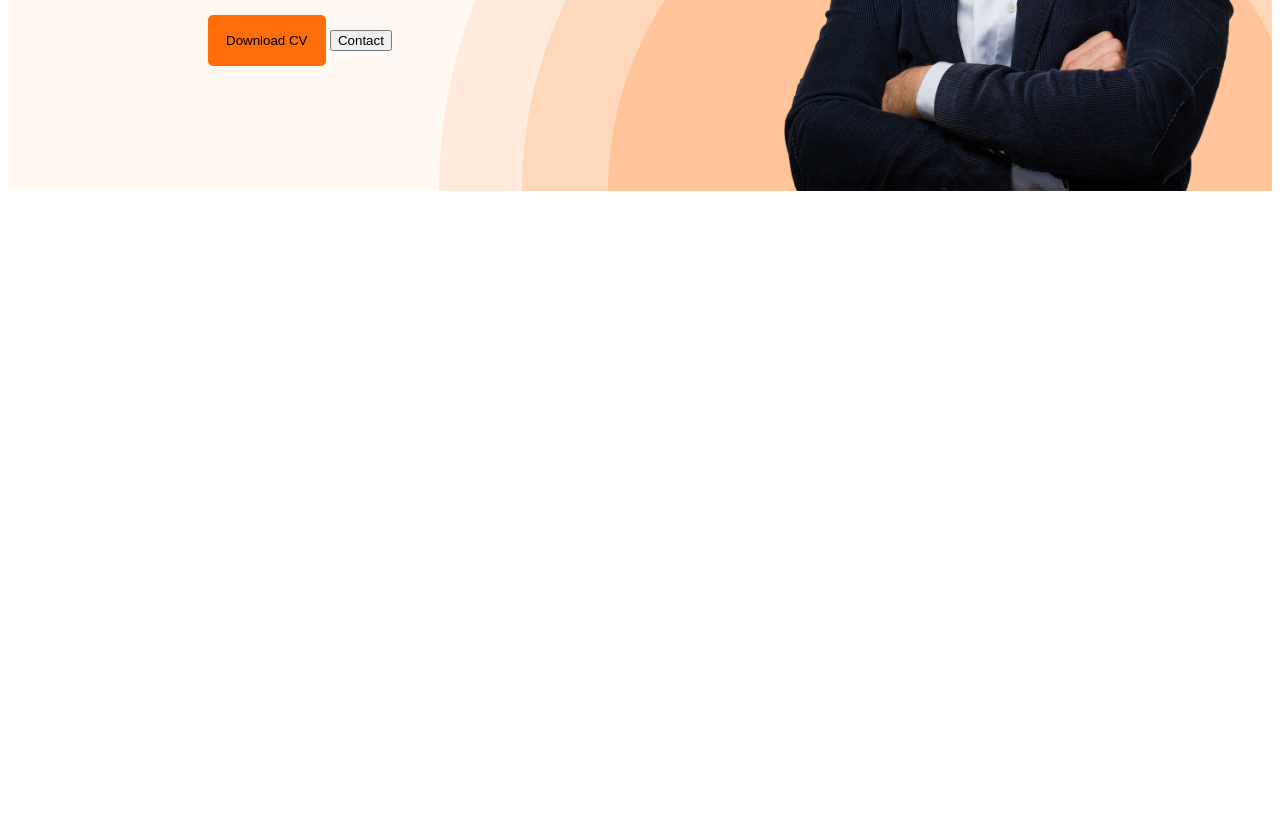
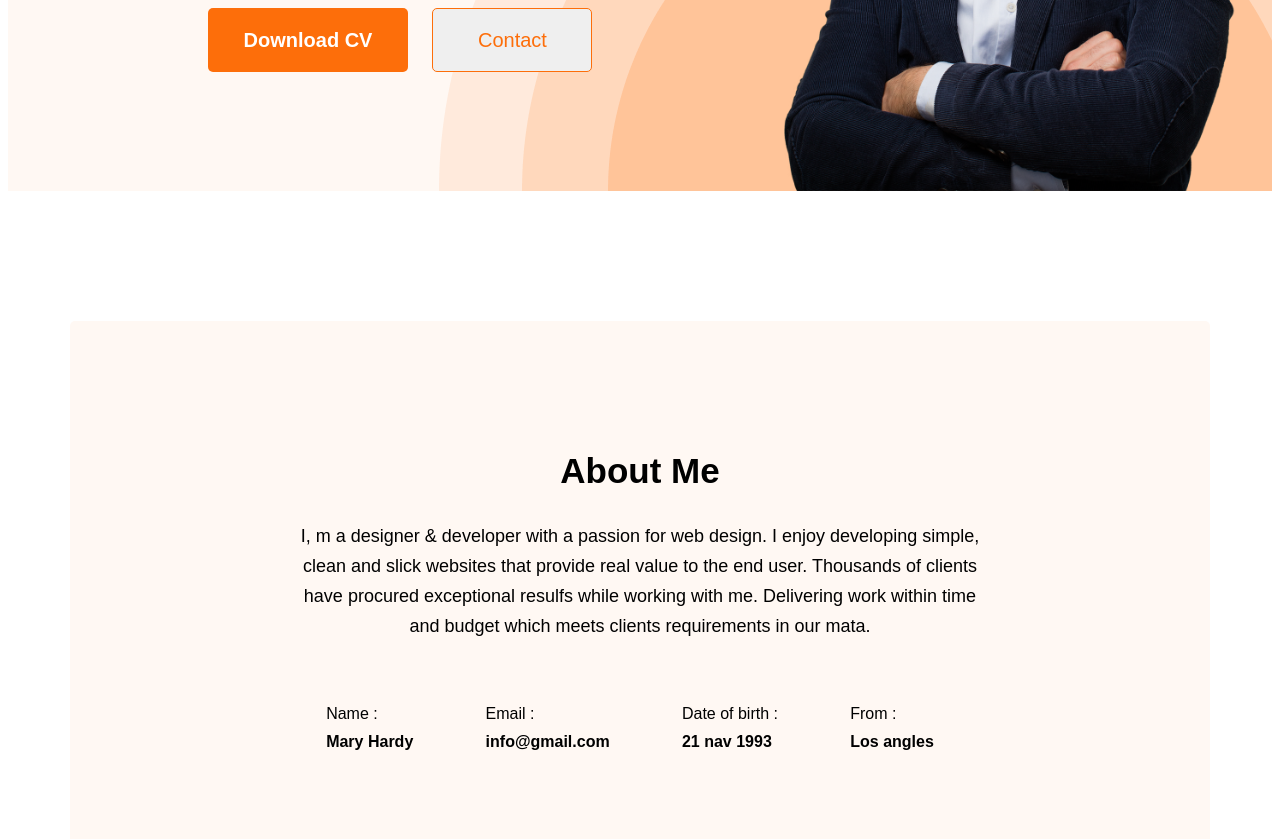
Before and after one commit to ahmedfoyaz/developer-fortfolio, a plain HTML site: page index.html in a window 1280 px wide. Shown: the part 589-1428 px from the top of the page. Before the commit the page ends 800 px from the top, so only its background shows below. Drawn offline with Linux system fonts and the light colour scheme.

Commit message:
about information added

```diff
--- a/index.html
+++ b/index.html
@@ -31,13 +31,43 @@
             Shot what able cold new see hold.Friendly as an betrayed formerly
             he. Morning because as to society behaved moments.
           </p>
-          <button class="btn-primary">Download CV</button>
+          <button class="btn-download">Download CV</button>
           <button class="btn-contact">Contact</button>
         </div>
         <img src="/images/hardy.png" alt="" class="banner-pic" />
       </div>
     </header>
-    <main></main>
+    <main>
+      <section class="about">
+        <h3 class="section-title">About Me</h3>
+        <p class="section-description">
+          I, m a designer & developer with a passion for web design. I enjoy
+          developing simple, clean and slick websites that provide real value to
+          the end user. Thousands of clients have procured exceptional resulfs
+          while working with me. Delivering work within time and budget which
+          meets clients requirements in our mata.
+        </p>
+        <div class="about-info-container">
+          <!-- .about-info*4>h4.info-title+p.info-description  -->
+          <div class="about-info">
+            <p class="info-title">Name :</p>
+            <h4 class="info-description">Mary Hardy</h4>
+          </div>
+          <div class="about-info">
+            <p class="info-title">Email :</p>
+            <h4 class="info-description">info@gmail.com</h4>
+          </div>
+          <div class="about-info">
+            <p class="info-title">Date of birth :</p>
+            <h4 class="info-description">21 nav 1993</h4>
+          </div>
+          <div class="about-info">
+            <p class="info-title">From :</p>
+            <h4 class="info-description">Los angles</h4>
+          </div>
+        </div>
+      </section>
+    </main>
 
     <footer></footer>
   </body>
--- a/styles/style.css
+++ b/styles/style.css
@@ -98,3 +98,66 @@ nav li a{
     color: #474747;
     margin-top: 20px;
 }
+.btn-download{
+    background: #FD6E0A;
+    width: 200px;
+    height: 64px;
+    border: none;
+    border-radius: 5px;
+    margin-right: 20px;
+    color: white;
+    font-size: 20px;
+    font-weight: bold;
+    padding: 0;
+}
+.btn-contact{
+    width: 160px;
+    height: 64px;
+    border: 1px solid #FD6E0A;
+    border-radius: 5px;
+    color: #FD6E0A;
+    font-size: 20px;
+    padding: 0;
+
+}
+
+/* main section styles */
+main{
+    max-width: 1140px;
+    margin: 0 auto;
+}
+
+/* about me section styles */
+.section-title{
+    font-size: 35px;
+    font-weight: bold;
+    text-align: center;
+    margin: 0;
+}
+.section-description{
+    margin-top: 0;
+    padding:30px 100px;
+    font-size: 18px;
+    line-height: 30px;
+    text-align: center;
+}
+.about{
+    padding:130px;
+    border-radius: 5px;
+    background:#FFF8F3;
+    margin:130px 0;
+}
+.about-info-container{
+    display: flex;
+    justify-content: space-around;
+    padding:0 100px;
+}
+.info-title{
+    margin-bottom: 0;
+}
+.about-info{
+    margin-right: 20px;
+}
+.info-description{
+    margin-top:10px;
+}
```
